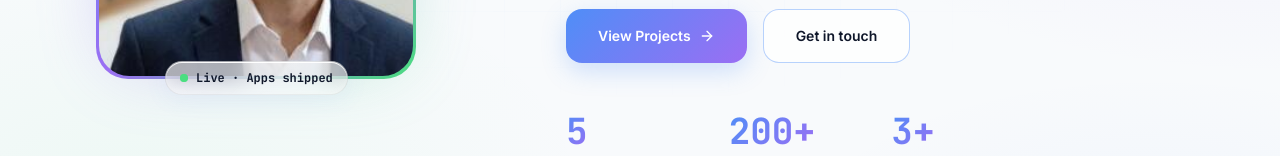
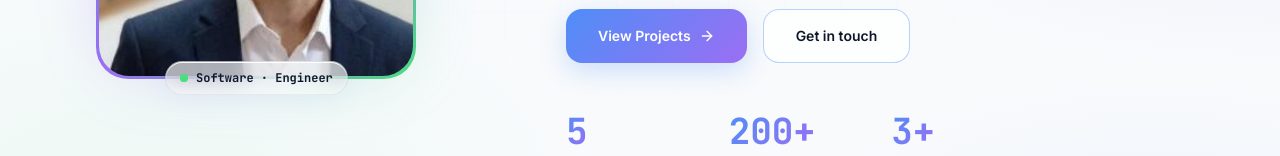
Before and after one commit to mosbahmessaoud/Portfolio-website-, a React (Vite) app: page / in a window 1280 px wide. Shown: the part 493-649 px from the top of the page. Built offline with nearby package versions, Linux system fonts and the light colour scheme.

Commit message:
fixed my profile 6

```diff
--- a/src/components/Hero.jsx
+++ b/src/components/Hero.jsx
@@ -81,7 +81,7 @@ export default function Hero({ lang, t }) {
                     <span className="relative inline-flex rounded-full w-2 h-2 bg-[#4ade80]" />
                   </span>
                   <span className="text-xs font-bold font-mono-tag whitespace-nowrap" style={{ color: 'var(--text-primary)' }}>
-                    {t.status.live} · {t.hero.statApps}
+                    Software · Engineer
                   </span>
                 </div>
               </div>
```
